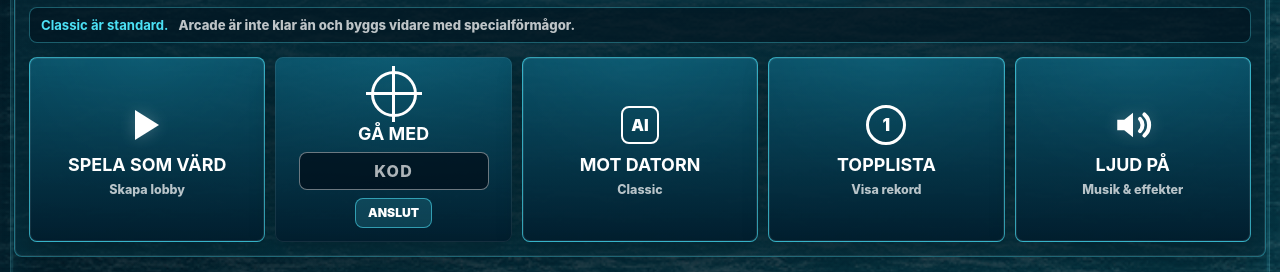
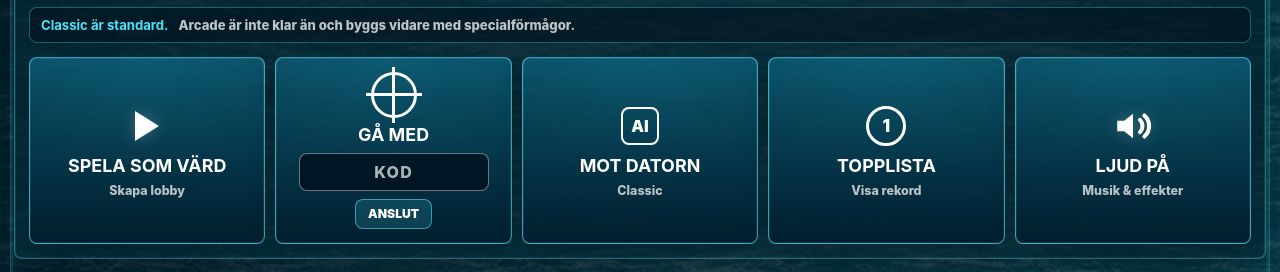
Before and after one commit to andreaseighty1/battleship, a website: page index.html in a window 1280 px wide. Shown: the part 473-745 px from the top of the page. Drawn offline with Linux system fonts and the light colour scheme; no server answers; some icons are missing.

Commit message:
Match join card border

```diff
--- a/public/styles.css
+++ b/public/styles.css
@@ -567,7 +567,7 @@ input {
   gap: 8px;
   width: 100%;
   min-height: 132px;
-  border-color: rgba(76, 225, 245, 0.68);
+  border: 1px solid rgba(76, 225, 245, 0.68);
   border-radius: 8px;
   padding: 14px 10px;
   color: #ffffff;
```
